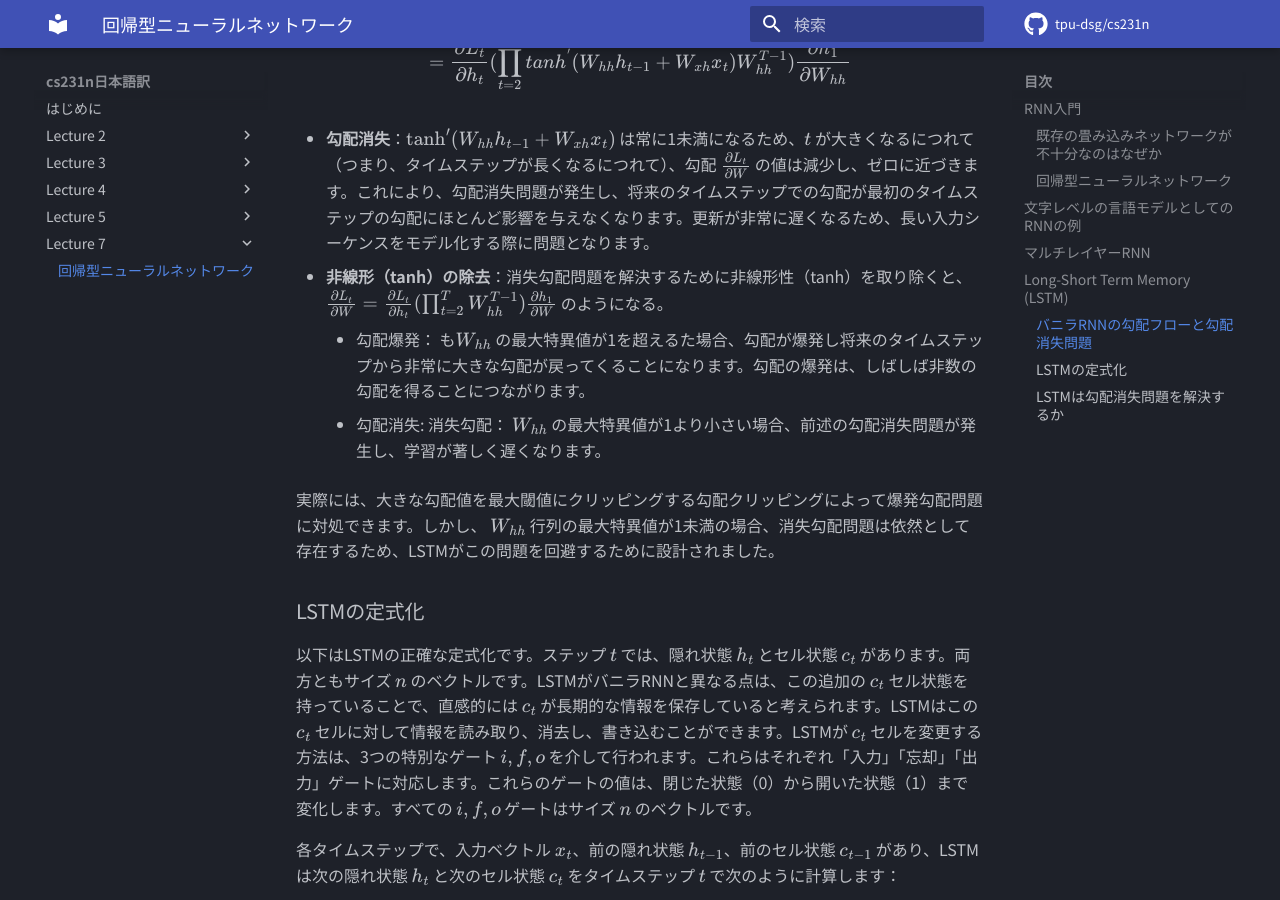
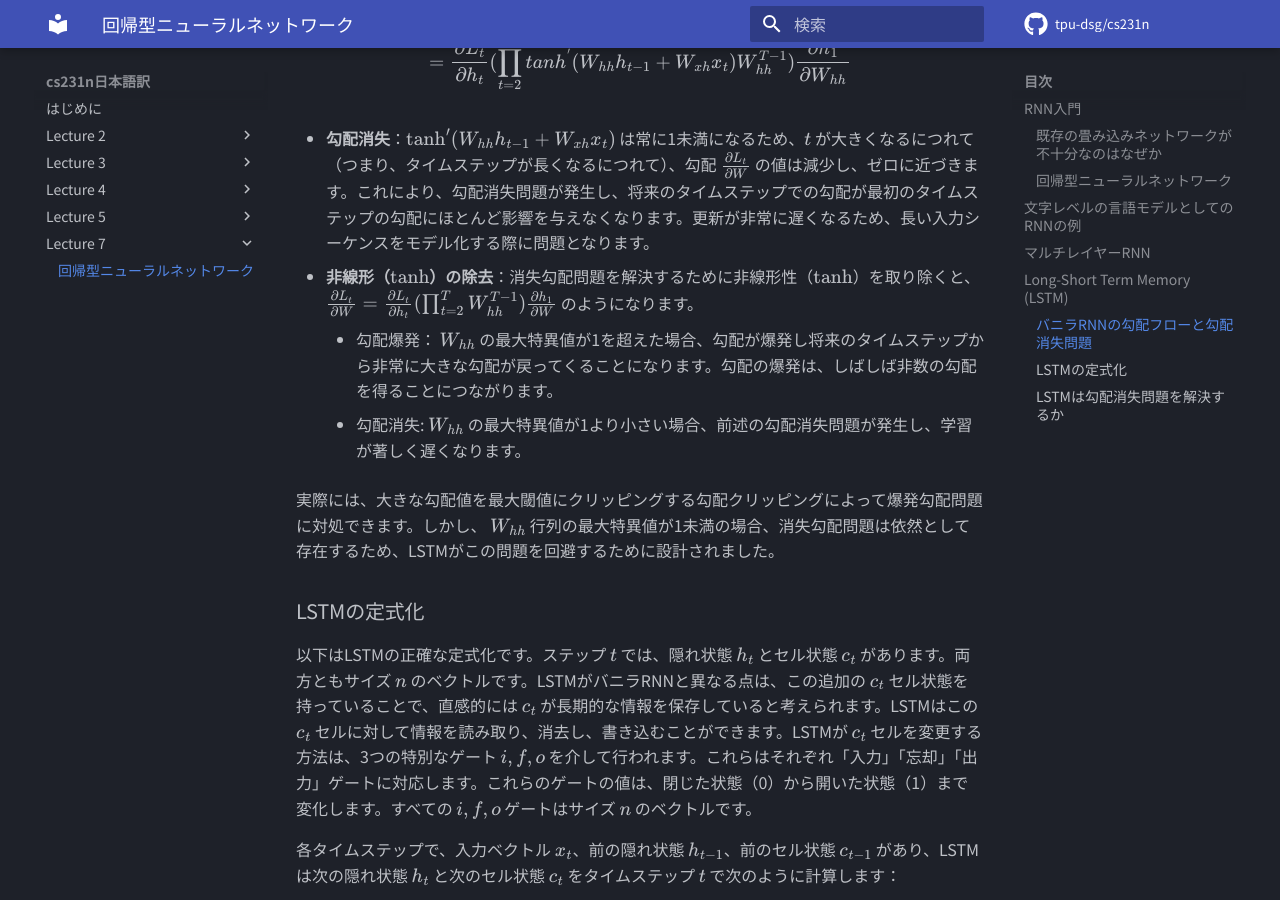
Before and after one commit to tpu-dsg/cs231n, an MkDocs documentation site: the page built from docs/lecture7/rnn.md, in a window 1280 px wide and 900 px high, scrolled down 7555 px. Built offline with MkDocs 1.6.1 and Material for MkDocs 9.7.7, drawn with Linux system fonts in a browser that asks for light colours; comment, search, counter and statistics services are not loaded.

Commit message:
Fix typo

```diff
--- a/docs/lecture7/rnn.md
+++ b/docs/lecture7/rnn.md
@@ -151,9 +151,9 @@ $$
 $$
 
 - **勾配消失**：$\tanh'(W_{hh} h_{t-1} + W_{xh} x_t)$ は常に1未満になるため、$t$ が大きくなるにつれて（つまり、タイムステップが長くなるにつれて）、勾配 $\frac{\partial L_t}{\partial W}$ の値は減少し、ゼロに近づきます。これにより、勾配消失問題が発生し、将来のタイムステップでの勾配が最初のタイムステップの勾配にほとんど影響を与えなくなります。更新が非常に遅くなるため、長い入力シーケンスをモデル化する際に問題となります。
-- **非線形（tanh）の除去**：消失勾配問題を解決するために非線形性（tanh）を取り除くと、 $\frac{\partial L_{t}}{\partial W} = \frac{\partial L_{t}}{\partial h_{t}}(\prod_{t=2}^{T} W_{hh}^{T-1})\frac{\partial h_{1}}{\partial W}$ のようになる。
-    - 勾配爆発： も$W_{hh}$ の最大特異値が1を超えるた場合、勾配が爆発し将来のタイムステップから非常に大きな勾配が戻ってくることになります。勾配の爆発は、しばしば非数の勾配を得ることにつながります。
-    - 勾配消失: 消失勾配： $W_{hh}$ の最大特異値が1より小さい場合、前述の勾配消失問題が発生し、学習が著しく遅くなります。
+- **非線形（$\tanh$）の除去**：消失勾配問題を解決するために非線形性（$\tanh$）を取り除くと、 $\frac{\partial L_{t}}{\partial W} = \frac{\partial L_{t}}{\partial h_{t}}(\prod_{t=2}^{T} W_{hh}^{T-1})\frac{\partial h_{1}}{\partial W}$ のようになります。
+    - 勾配爆発： $W_{hh}$ の最大特異値が1を超えた場合、勾配が爆発し将来のタイムステップから非常に大きな勾配が戻ってくることになります。勾配の爆発は、しばしば非数の勾配を得ることにつながります。
+    - 勾配消失: $W_{hh}$ の最大特異値が1より小さい場合、前述の勾配消失問題が発生し、学習が著しく遅くなります。
 
  実際には、大きな勾配値を最大閾値にクリッピングする勾配クリッピングによって爆発勾配問題に対処できます。しかし、 $W_{hh}$ 行列の最大特異値が1未満の場合、消失勾配問題は依然として存在するため、LSTMがこの問題を回避するために設計されました。
 
```
